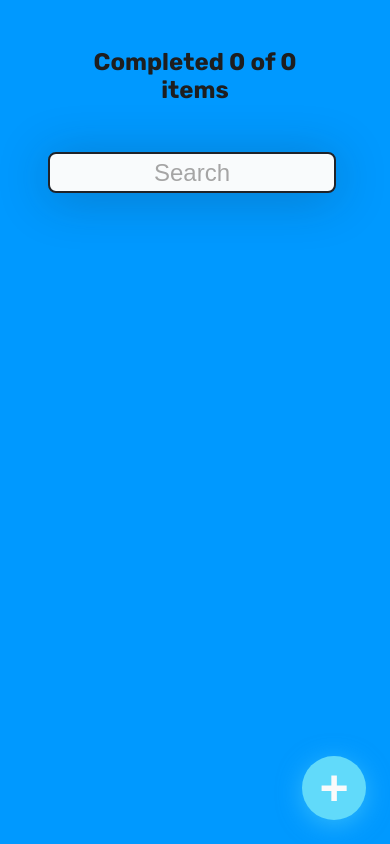
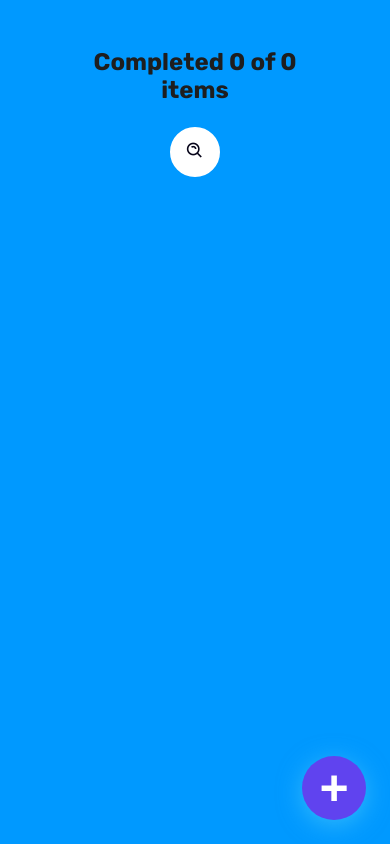
Before and after one commit to alvaro-barrera/react-todo-app, a React (Create React App) app: page / in a window 390 px wide. Built offline with nearby package versions, Linux system fonts and the light colour scheme.

Commit message:
Changed styles: search box, items to do, modal responsive

```diff
--- a/public/index.html
+++ b/public/index.html
@@ -14,21 +14,13 @@
     <link rel="preconnect" href="https://fonts.googleapis.com">
     <link rel="preconnect" href="https://fonts.gstatic.com" crossorigin>
     <link href="https://fonts.googleapis.com/css2?family=Rubik:wght@400;700&display=swap" rel="stylesheet">
-    <title>React App</title>
+    <link href='https://unpkg.com/boxicons@2.0.9/css/boxicons.min.css' rel='stylesheet'>
+
+    <title>To Do App</title>
   </head>
   <body>
     <noscript>You need to enable JavaScript to run this app.</noscript>
     <div id="root"></div>
     <div id="modal"></div>
-    <!--
-      This HTML file is a template.
-      If you open it directly in the browser, you will see an empty page.
-
-      You can add webfonts, meta tags, or analytics to this file.
-      The build step will place the bundled scripts into the <body> tag.
-
-      To begin the development, run `npm start` or `yarn start`.
-      To create a production bundle, use `npm run build` or `yarn build`.
-    -->
   </body>
 </html>
--- a/src/App/App.css
+++ b/src/App/App.css
@@ -1,3 +1,11 @@
+:root {
+  --success: hsl(122, 50%, 47%);
+  --success-light: hsl(122, 50%, 79%);
+  --danger: hsl(342, 89%, 38%);
+  --secondary: hsl(250, 84%, 60%);
+  --white: hsl(0, 0%, 100%);
+  --white-light: hsl(180, 3%, 100%);
+}
 .App {
   text-align: center;
 }
--- a/src/App/AppUI.js
+++ b/src/App/AppUI.js
@@ -21,11 +21,12 @@ function AppUI() {
     <React.Fragment>
       <TodoCounter />
       <TodoSearch />
+
       <TodoList>
         {loading && !searchedTodos.length && <p>¡Todo está listo!</p>}
-        {searchedTodos.map((todo) => (
+        {searchedTodos.map((todo, i) => (
           <TodoItem
-            key={todo.text}
+            key={i}
             text={todo.text}
             completed={todo.completed}
             onComplete={() => completeTodo(todo.text)}
@@ -35,7 +36,7 @@ function AppUI() {
       </TodoList>
       {openModal && (
         <Modal>
-          <TodoForm/>
+          <TodoForm />
         </Modal>
       )}
       <TodoButtonCreate setOpenModal={setOpenModal}></TodoButtonCreate>
--- a/src/Components/TodoButtonCreate/TodoButtonCreate.css
+++ b/src/Components/TodoButtonCreate/TodoButtonCreate.css
@@ -1,5 +1,5 @@
 .TodoButtonCreate {
-    background-color: #61DAFA;
+    background-color: var(--secondary);
     box-shadow: 0px 5px 25px rgba(97, 218, 250, 0.5);
     border: none;
     border-radius: 50%;
@@ -9,7 +9,7 @@
     bottom: 24px;
     right: 24px;
     font-weight: bold;
-    color: #FAFAFA;
+    color: var(--white);
     display: flex;
     justify-content: center;
     align-items: center;
--- a/src/Components/TodoItem/TodoItem.css
+++ b/src/Components/TodoItem/TodoItem.css
@@ -1,48 +1,25 @@
 .TodoItem__li {
-  padding: 1rem;
+  display: flex;
+  flex-wrap: wrap;
   box-shadow: 0 15px 30px 0 rgba(0, 0, 0, 0.11),
     0 5px 15px 0 rgba(0, 0, 0, 0.08);
-  background-color: #ffffff;
+  background-color: var(--white-light);
   border-radius: 0.5rem;
-
-  border-left: 0 solid #00ff99;
+  border-left: 0 solid var(--success);
   transition: border-left 300ms ease-in-out, padding-left 300ms ease-in-out;
-  background-color: #fafafa;
   justify-content: center;
   align-items: center;
   margin-top: 24px;
-  /* transition: all 0.13s ease-in */
-  /* background-color: #FAFAFA;
-    position: relative;
-    display: flex;
-    justify-content: center;
-    align-items: center;
-    margin-top: 24px;
-    box-shadow: 0px 5px 50px rgba(32, 35, 41, 0.15); */
-  /* border-top-left-radius: 37px 140px;
-  border-top-right-radius: 23px 130px;
-  border-bottom-left-radius: 110px 19px;
-  border-bottom-right-radius: 120px 24px;
-
-  display: block;
-  position: relative;
-  border: solid 3px #6e7491; */
-  /* padding: 40px 60px; */
-  /* max-width: 800px; */
-  /* width: 70%; */
-  /* margin: 20px auto 0; */
-  /* font-size: 17px; */
-  /* line-height: 28px; */
-  /* transform: rotate(-1deg);
-  box-shadow: 3px 15px 8px -10px rgba(0, 0, 0, 0.3);
-  transition: all 0.13s ease-in; */
+}
+.TodoItem__li--complete {
+  background-color: var(--success-light);
 }
 
 .TodoItem__li:hover {
   /* transform: translateY(-10px) rotate(1deg);
   box-shadow: 3px 15px 8px -10px rgba(0, 0, 0, 0.3); */
   padding-left: 0.5rem;
-  border-left: 0.5rem solid #00ff99;
+  border-left: 0.5rem solid var(--success);
 }
 
 .TodoItem__p {
@@ -65,22 +42,26 @@
   width: 48px;
   font-size: 24px;
   font-weight: bold;
-  /* background-color: #CCC; */
 }
 
 .TodoItem__icon-check {
   position: absolute;
   left: 12px;
 }
-.TodoItem__icon-check--active {
-  color: #4caf50;
+.TodoItem__icon-check i {
+  color: var(--success);
+}
+.TodoItem__icon-check:hover i {
+  font-size: 30px;
 }
 
+.TodoItem__icon-check--active {
+  color: var(--success);
+}
 .TodoItem__icon-delete {
   position: absolute;
-  /* top: -24px; */
-  right: 0;
+  right: 3px;
 }
-.TodoItem__icon-delete:hover {
-  color: red;
+.TodoItem__icon-delete:hover i {
+  font-size: 30px;
 }
--- a/src/Components/TodoItem/TodoItem.js
+++ b/src/Components/TodoItem/TodoItem.js
@@ -3,14 +3,14 @@ import "./TodoItem.css";
 
 function TodoItem(props) {
   return (
-    <li className="TodoItem__li">
+    <li className={`TodoItem__li ${props.completed && "TodoItem__li--complete"}`}>
       <span
         onClick={props.onComplete}
         className={`TodoItem__icon TodoItem__icon-check ${
           props.completed && "TodoItem__icon-check--active"
         }`}
       >
-        √
+        <i className='bx bx-badge-check'></i>
       </span>
       <p
         className={`TodoItem__p ${props.completed && "TodoItem__p--complete"}`}
@@ -21,7 +21,7 @@ function TodoItem(props) {
         onClick={props.onDelete}
         className="TodoItem__icon TodoItem__icon-delete"
       >
-        X
+        <i class='bx bx-trash'></i>
       </span>
     </li>
   );
--- a/src/Components/TodoSearch/TodoSearch.css
+++ b/src/Components/TodoSearch/TodoSearch.css
@@ -1,23 +1,49 @@
-.TodoSearch__search {
-    background: #F9FBFC;
-    border-radius: 2px;
-    border: 2px solid #202329;
-    margin: 0 24px;
-    height: 35px;
-    width: calc(100% - 62px);
-    font-size: 24px;
-    text-align: center;
-    font-weight: 400;
-    color: #1E1E1F;
-    box-shadow: 0px 5px 50px rgba(32, 35, 41, 0.25);
-  border-radius: 0.5rem;
-  }
 
-  .TodoSearch__search::placeholder {
-    color: #A5A5A5;
-    font-weight: 400;
-  }
+.Search i {
+  box-sizing: border-box;
+  padding: 10px;
+  width: 42.5px;
+  height: 42.5px;
+  position: absolute;
+  top: 0;
+  right: 0;
+  border-radius: 50%;
+  color: #07051a;
+  text-align: center;
+  font-size: 1.2em;
+  transition: all 1s;
+}
 
-  .TodoSearch__search:focus {
-    outline-color: #61DAFA;
-  }
+.Search:hover,
+.Search:valid {
+  width: 200px;
+  cursor: pointer;
+}
+
+.Search:hover input,
+.Search:valid input {
+  display: block;
+}
+
+.Search:hover .bx,
+.Search:valid .bx {
+  background: #07051a;
+  color: white;
+}
+
+a {
+  display: none;
+  position: absolute;
+  top: 70px;
+  bottom: 0;
+  left: 0;
+  right: 0;
+  font-size: 20px;
+  color: white;
+  text-align: center;
+  width: 100%;
+}
+
+.Search:valid a {
+  display: block;
+}
--- a/src/Components/TodoSearch/TodoSearch.js
+++ b/src/Components/TodoSearch/TodoSearch.js
@@ -12,13 +12,15 @@ function TodoSearch() {
 
   return (
     <React.Fragment>
-      <input
-        onChange={onChangeSearch}
-        className="TodoSearch__search"
-        type="text"
-        placeholder="Search"
-        value={searchValue}
-      />
+      <div className="Search">
+        <input
+         onChange={onChangeSearch}
+         className=""
+         type="search"
+         placeholder="Search"
+         value={searchValue}/>
+        <i class='bx bx-search-alt'></i>
+      </div>
     </React.Fragment>
   );
 }
--- a/src/Context/TodoContext/index.js
+++ b/src/Context/TodoContext/index.js
@@ -28,7 +28,7 @@ function TodoProvider(props) {
   }
   const addTodo = (text) => {
     const newTodos = [...todos];
-    newTodos.push({
+    newTodos.unshift({
       completed: false,
       text,
     });
@@ -37,7 +37,8 @@ function TodoProvider(props) {
   const completeTodo = (text) => {
     const todoIndex = todos.findIndex((todo) => todo.text === text);
     const newTodos = [...todos];
-    newTodos[todoIndex].completed = true;
+    let currencyState = newTodos[todoIndex].completed;
+    newTodos[todoIndex].completed = !currencyState;
     saveTodos(newTodos);
   };
 
--- a/src/Modal/Modal.css
+++ b/src/Modal/Modal.css
@@ -21,10 +21,8 @@
 }
 
 .modal {
-text-align: -webkit-center;
-    /* visibility: hidden;
-  opacity: 0; */
-  position: absolute;
+  text-align: -webkit-center;
+  position: fixed;
   top: 0;
   right: 0;
   bottom: 0;
@@ -46,7 +44,7 @@ text-align: -webkit-center;
   position: relative;
   width: 500px;
   max-width: 90%;
-  background: #fff;
+  background: var(--white);
   padding: 1em 2em;
 }
 
--- a/src/index.css
+++ b/src/index.css
@@ -2,8 +2,8 @@ body {
   margin: 0;
   padding: 0;
   background-color: #0099ff;
-  color: #1E1E1F;
-  font-family: 'Rubik', 'sans-serif';
+  color: #1e1e1f;
+  font-family: "Rubik", "sans-serif";
   -webkit-font-smoothing: antialiased;
   -moz-osx-font-smoothing: grayscale;
 }
@@ -13,3 +13,33 @@ body {
   position: relative;
   min-height: 100vh;
 }
+
+.Search {
+  position: relative;
+  top: 50%;
+  left: 50%;
+  transform: translate(-50%, -50%);
+  transition: all 1s;
+  width: 50px;
+  height: 50px;
+  background: white;
+  box-sizing: border-box;
+  border-radius: 25px;
+  border: 4px solid white;
+  padding: 5px;
+}
+
+input {
+  position: absolute;
+  top: 0;
+  left: 0;
+  width: 100%;
+  height: 42.5px;
+  line-height: 30px;
+  outline: 0;
+  border: 0;
+  display: none;
+  font-size: 1em;
+  border-radius: 20px;
+  padding: 0 20px;
+}
```
